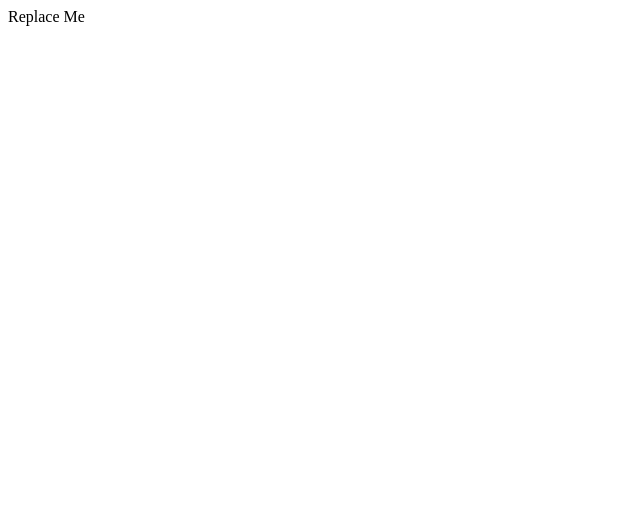
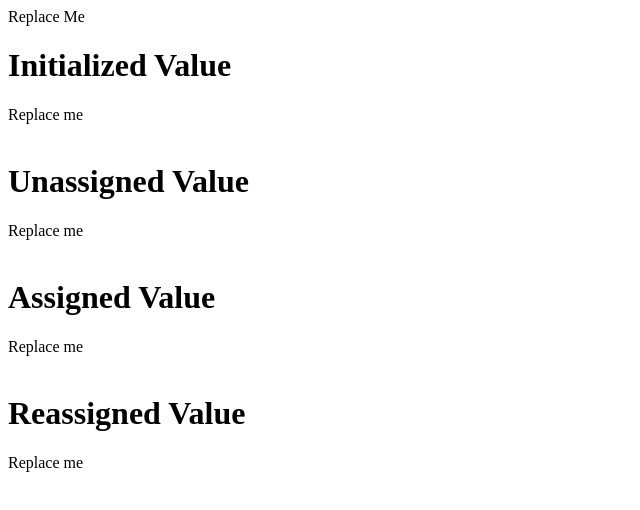
Before and after one commit to knightmoves-schools/031-variables-Jrey433, a website: page index.html in a window 1280 px wide. Shown: the whole page, without its empty margins (0-640 px from the left). Drawn offline with Linux system fonts and the light colour scheme.

Commit message:
Enhance index.html with value display sections
Added sections for initialized, unassigned, assigned, and reassigned values.

```diff
--- a/index.html
+++ b/index.html
@@ -4,11 +4,22 @@
     <title>JavaScript Variables</title>
 </head>
 <body>
-
-    <variable name="codelength" value="Hello, World!"></variable>
     <div>
         <div id="result">Replace Me</div>
     </div>
+        <h1>Initialized Value</h1>
+        <div id="initialized-value">Replace me</div>
+        <br>
+        <h1>Unassigned Value</h1>
+        <div id="unassigned-value">Replace me</div>
+        <br>
+        <h1>Assigned Value</h1>
+        <div id="assigned-value">Replace me</div>
+        <br>
+        <h1>Reassigned Value</h1>
+        <div id="reassigned-value">Replace me</div>
+        <br>
+        </div>
     <script src="index.js"></script>
 </body>
 </html>
```
